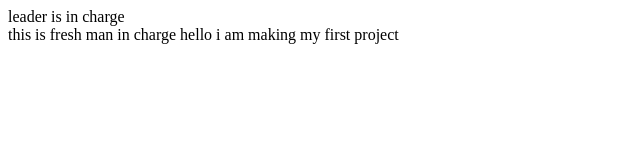
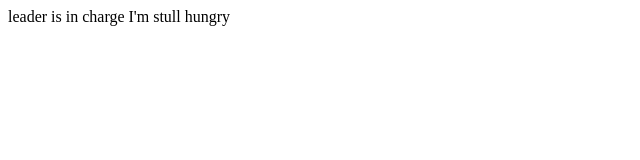
Before and after one commit to donggi22/company-project, a plain HTML site: page index.html in a window 1280 px wide. Shown: the whole page, without its empty margins (0-640 px from the left). Drawn offline with Linux system fonts and the light colour scheme.

Commit message:
second commit

```diff
--- a/index.html
+++ b/index.html
@@ -11,11 +11,10 @@
 <body>
     <nav>
         leader is in charge
+        I'm stull hungry
     </nav>
     <main>
-        this is fresh man in charge
-        hello
-        i am making my first project
+
     </main>
     <footer>
 
```
